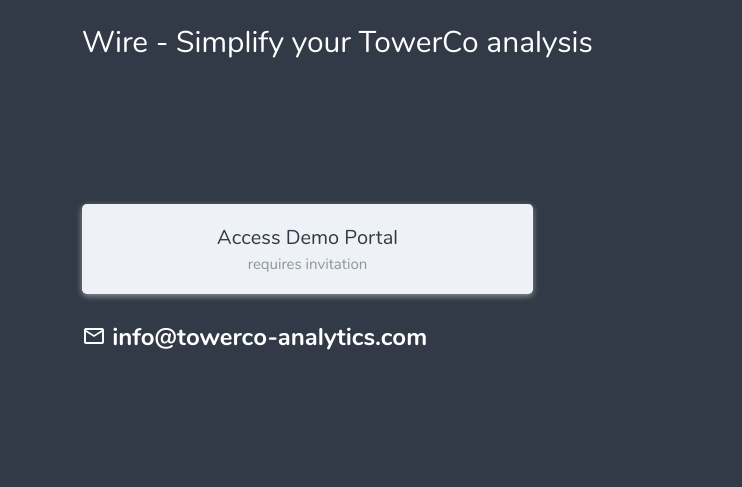
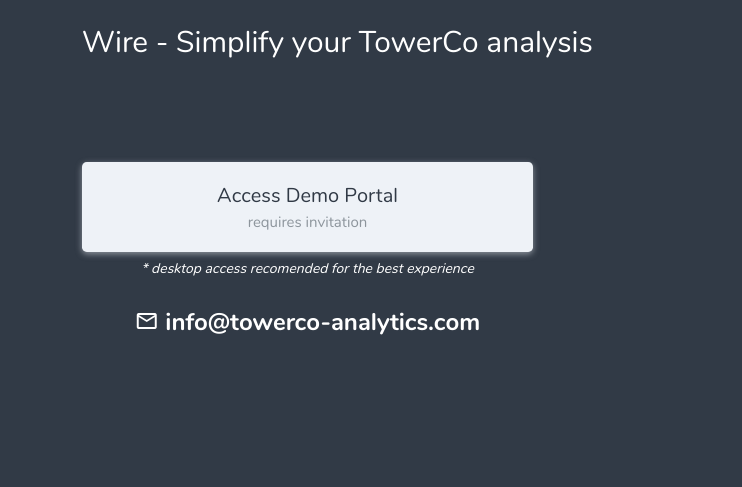
Before and after one commit to pablo-banuelos-ta/towerco-analytics-landing, a plain HTML site: page index.html in a window 1280 px wide. Shown: the part 185-672 px from the top of the page, 0-742 px from the left. Drawn offline with Linux system fonts and the light colour scheme.

Commit message:
Update index.html

```diff
--- a/index.html
+++ b/index.html
@@ -1,4 +1,3 @@
-
 <!DOCTYPE html>
 <html lang="en">
 
@@ -21,10 +20,15 @@
 
         <!-- Icons css -->
         <link href="static/assets/css/icons.min.css" rel="stylesheet" type="text/css" />
+        <style>
+            body {
+                overflow: hidden;
+            }
+        </style>
 
     </head>
 
-    <body>
+    <body style="background-color: #313a46;">
 
         <!-- NAVBAR START -->
         <nav class="navbar navbar-expand-lg py-lg-3 navbar-dark">
@@ -39,7 +43,7 @@
         <!-- NAVBAR END -->
 
         <!-- START HERO -->
-        <section class="hero-section p-0" style="position: static">
+        <section class="p-0" style="position: static;">
             <div class="container">
                 <div class="mb-5">
                     <h2 class="text-white fw-normal mb-4 mt-0 lh-base">
@@ -51,8 +55,15 @@
                         <a href="https://demo.towerco-analytics.com" target="_blank">
                             <div class="d-grid">
                                 <button type="button" class="btn btn-lg btn-light" style="height: 90px">Access Demo Portal <p class="text-muted font-15 mb-0">requires invitation</p></button>
-                                <p class="font-24 mt-3 text-white"><span class="mdi mdi-email-outline"></span> <strong> info@towerco-analytics.com</strong></p>
                             </div>
+                            <p class="font-14 mt-1 text-white text-center text-italic">
+                                <i>* desktop access recomended for the best experience</i>
+                            </p>
+                            <p class="font-24 mt-3 mb-5 text-white text-center">
+                                <a href="mailto:info@towerco-analytics.com" style="color: white; text-decoration: none;">
+                                    <i class="mdi mdi-email-outline"></i><strong> info@towerco-analytics.com</strong>
+                                </a>
+                            </p>
                         </a>
                     </div>
                     <div class="col-md-5 offset-md-2">
@@ -68,7 +79,6 @@
 
         <!-- App js -->
         <script src="static/assets/js/app.min.js"></script>
-
     </body>
 
 </html>
```
